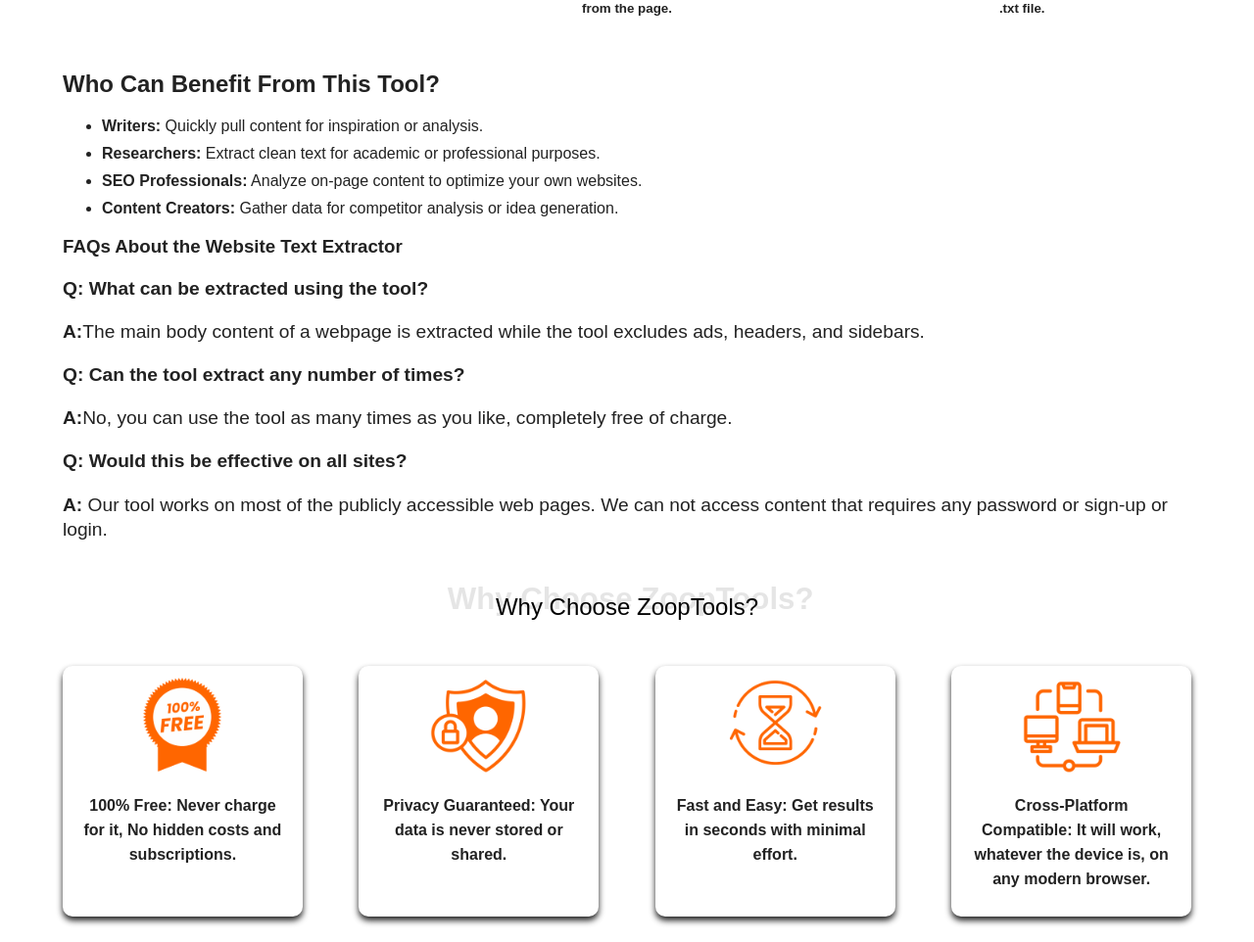
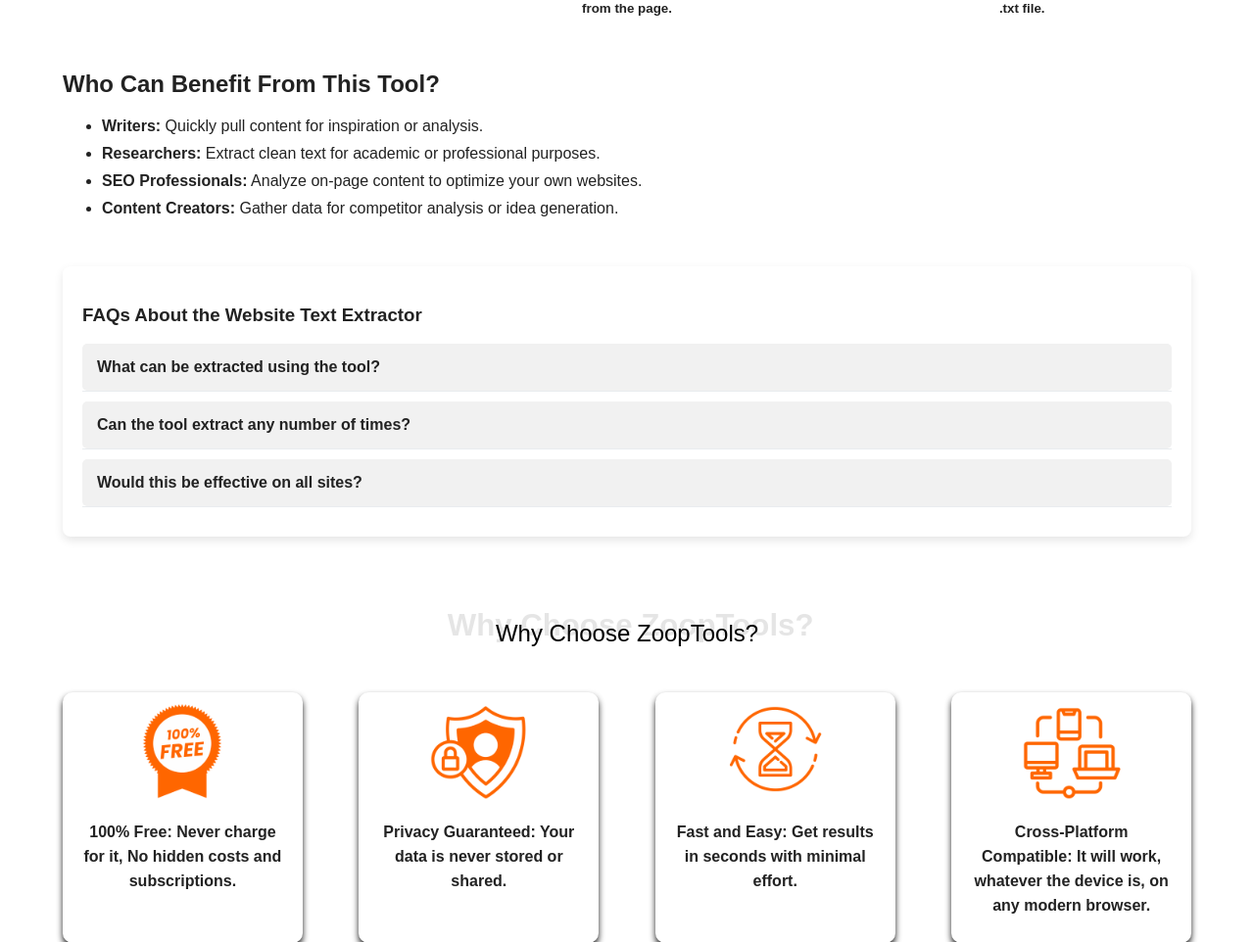
Before and after one commit to lazydesigner/zooptools, a PHP site: page /zoop/web-content-extractor in a window 1280 px wide. Shown: the part 589-1551 px from the top of the page at 98% size. Run offline with PHP 8.4, Linux system fonts and the light colour scheme.

Commit message:
final update

```diff
--- a/tools/calculator-tools/time-calculator.php
+++ b/tools/calculator-tools/time-calculator.php
@@ -154,6 +154,8 @@
     $randomSelections = getRandomSelections($permutations, 21);
     // ================================================
 
+    // print_r($permutations);
+
 
     ?>
     <style>
--- a/tools/other-tools/extract-content.php
+++ b/tools/other-tools/extract-content.php
@@ -255,6 +255,39 @@ ob_start();
             z-index: 1;
             /* Place main text in front */
         }
+
+        .faq-container {
+    max-width: 100%;
+    margin: 50px auto;
+    padding: 20px;
+    background: #fff;
+    border-radius: 8px;
+    box-shadow: 0 4px 10px rgba(0, 0, 0, 0.1);
+}
+
+.faq-item {
+    margin-bottom: 10px;
+    border-bottom: 1px solid #e9ecef;
+}
+
+.faq-question {
+    padding: 15px;
+    font-weight: bold;
+    cursor: pointer;
+    background: #f1f1f1;
+    border-radius: 5px;
+    transition: background 0.3s ease;
+}
+
+.faq-question:hover {
+    background: #e2e6ea;
+}
+
+.faq-answer {
+    padding: 10px 15px;
+    display: none;
+    color: #495057;
+}
     </style>
     <div class="container">
 
@@ -299,15 +332,22 @@ ob_start();
             <li><b>Content Creators:</b> Gather data for competitor analysis or idea generation.</li>
         </ul>
 
+        <div class="faq-container">
         <h3>FAQs About the Website Text Extractor</h3>
-        <p><strong>Q: What can be extracted using the tool? </strong></p>
-        <p><b>A:</b>The main body content of a webpage is extracted while the tool excludes ads, headers, and sidebars.</p>
+        <div class="faq-item">
+            <div class="faq-question">What can be extracted using the tool? </div>
+            <div class="faq-answer">The main body content of a webpage is extracted while the tool excludes ads, headers, and sidebars.</div>
+        </div>
+        <div class="faq-item">
+            <div class="faq-question">Can the tool extract any number of times?</div>
+            <div class="faq-answer">No, you can use the tool as many times as you like, completely free of charge.</div>
+        </div>
+        <div class="faq-item">
+            <div class="faq-question">Would this be effective on all sites? </div>
+            <div class="faq-answer"> Our tool works on most of the publicly accessible web pages. We can not access content that requires any password or sign-up or login.</div>
+        </div>
+    </div>
 
-        <p><b>Q: Can the tool extract any number of times? </b></p>
-        <p><b>A:</b>No, you can use the tool as many times as you like, completely free of charge.</p>
-
-        <p><b>Q: Would this be effective on all sites? </b></p>
-        <p><b>A:</b> Our tool works on most of the publicly accessible web pages. We can not access content that requires any password or sign-up or login. </p>
     </div>
     <div class="container">
         <div class="content-gap" style="padding: 3% 0;">
@@ -377,6 +417,24 @@ ob_start(); ?>
                 }
             })
     })
+
+
+    // Select all FAQ questions
+const faqQuestions = document.querySelectorAll('.faq-question');
+
+faqQuestions.forEach(question => {
+    question.addEventListener('click', () => {
+        const answer = question.nextElementSibling;
+
+        // Toggle the display of the answer
+        if (answer.style.display === 'block') {
+            answer.style.display = 'none';
+        } else {
+            answer.style.display = 'block';
+        }
+    });
+});
+
 </script>
 
 <?php
```
Also changed, not shown: tools/other-tools/url-list-cleaner.php (+18 -10 lines).
